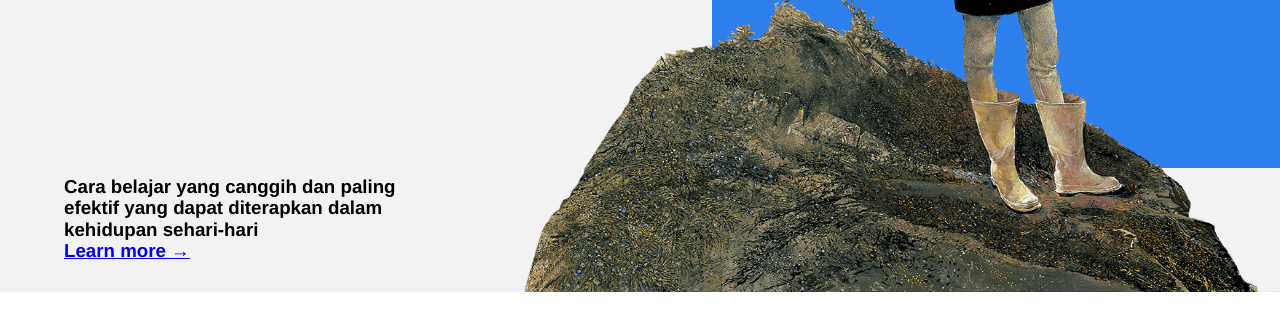
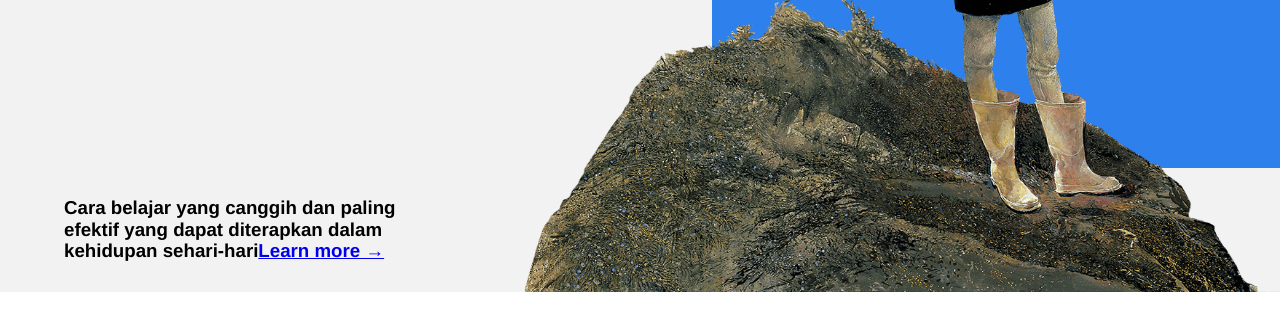
Before and after one commit to avid-practicum/web_project_1_id, a plain HTML site: page index.html in a window 1280 px wide. Shown: the part 464-800 px from the top of the page. Drawn offline with Linux system fonts and the light colour scheme.

Commit message:
edit index.html

```diff
--- a/index.html
+++ b/index.html
@@ -16,7 +16,7 @@
             class=" logo logo_place_header"
             src="./images/logo_place_header.png">
             <h1 class="header__title">Mempelajari cara belajar</h1>
-            <h3 class="header__subtitle">Cara belajar yang canggih dan paling efektif yang dapat diterapkan dalam kehidupan sehari-hari <br><a href="#" class="header__link">Learn more &rarr;</a></h3>
+            <h3 class="header__subtitle">Cara belajar yang canggih dan paling efektif yang dapat diterapkan dalam kehidupan sehari-hari<a href="#" class="header__link">Learn more &rarr;</a></h3>
             <img
              class="header__main-ilustration"
              src="./images/header-image.png"
```
